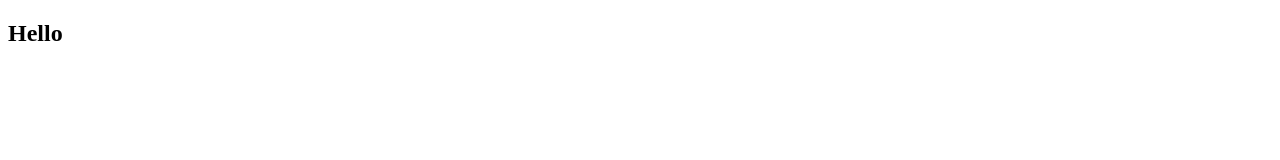
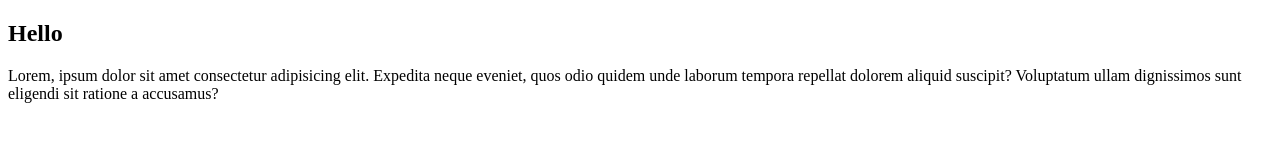
Before and after one commit to corejola/Test-Repo, a plain HTML site: page index.html in a window 1280 px wide. Drawn offline with nearby package versions, Linux system fonts and the light colour scheme.

Commit message:
added branchBen and some lorem ipsum text

```diff
--- a/index.html
+++ b/index.html
@@ -16,9 +16,14 @@
 <body>
 
     <h2>Hello</h2>
-    <!-- Script -->
 
 
+    <p id="Ben">Lorem, ipsum dolor sit amet consectetur adipisicing elit. Expedita neque eveniet, quos odio quidem unde
+        laborum
+        tempora repellat dolorem aliquid suscipit? Voluptatum ullam dignissimos sunt eligendi sit ratione a accusamus?
+    </p>
+
+    <!-- Script -->
     <script src="assets/js/app.js"></script>
 </body>
 
```
